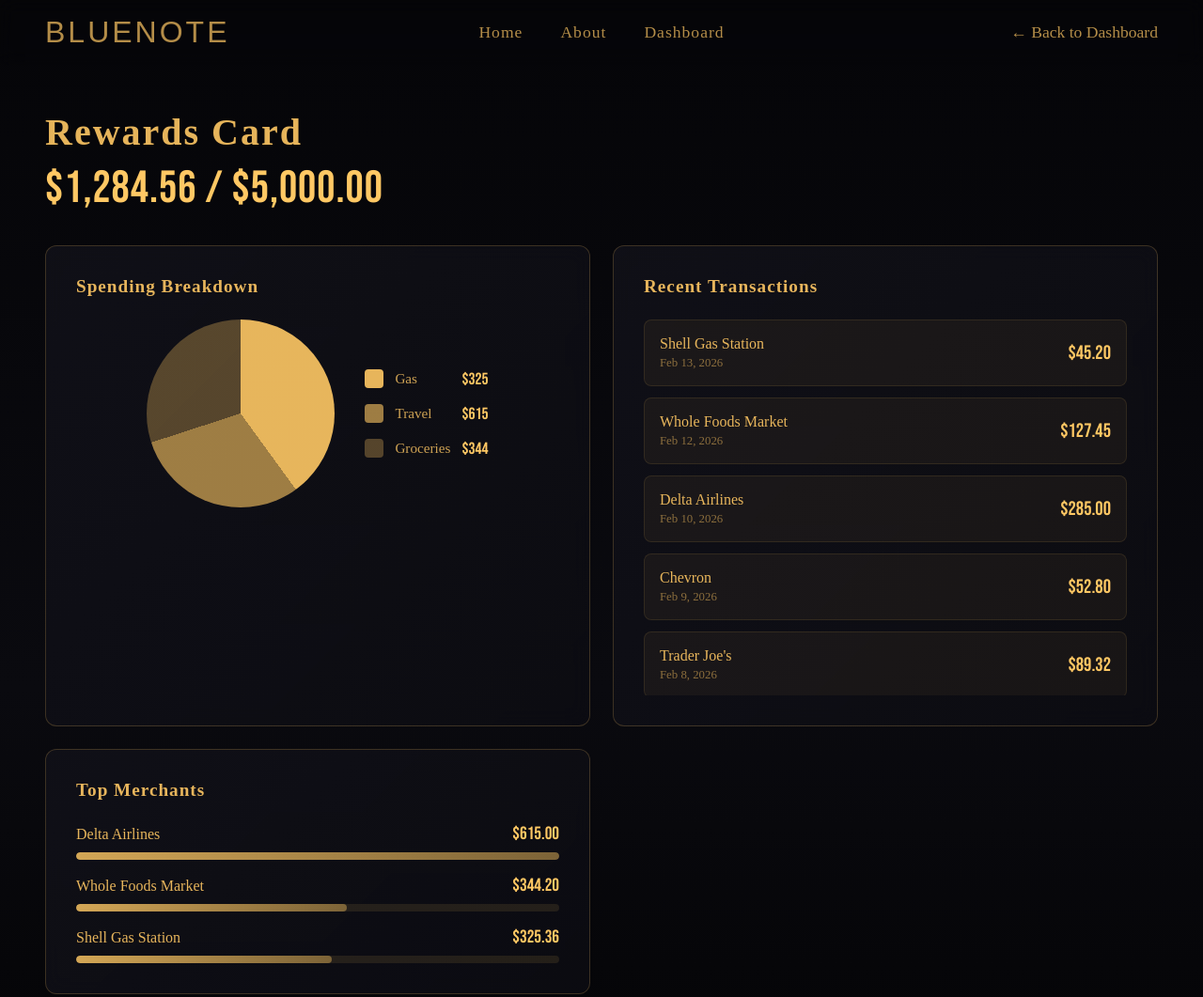
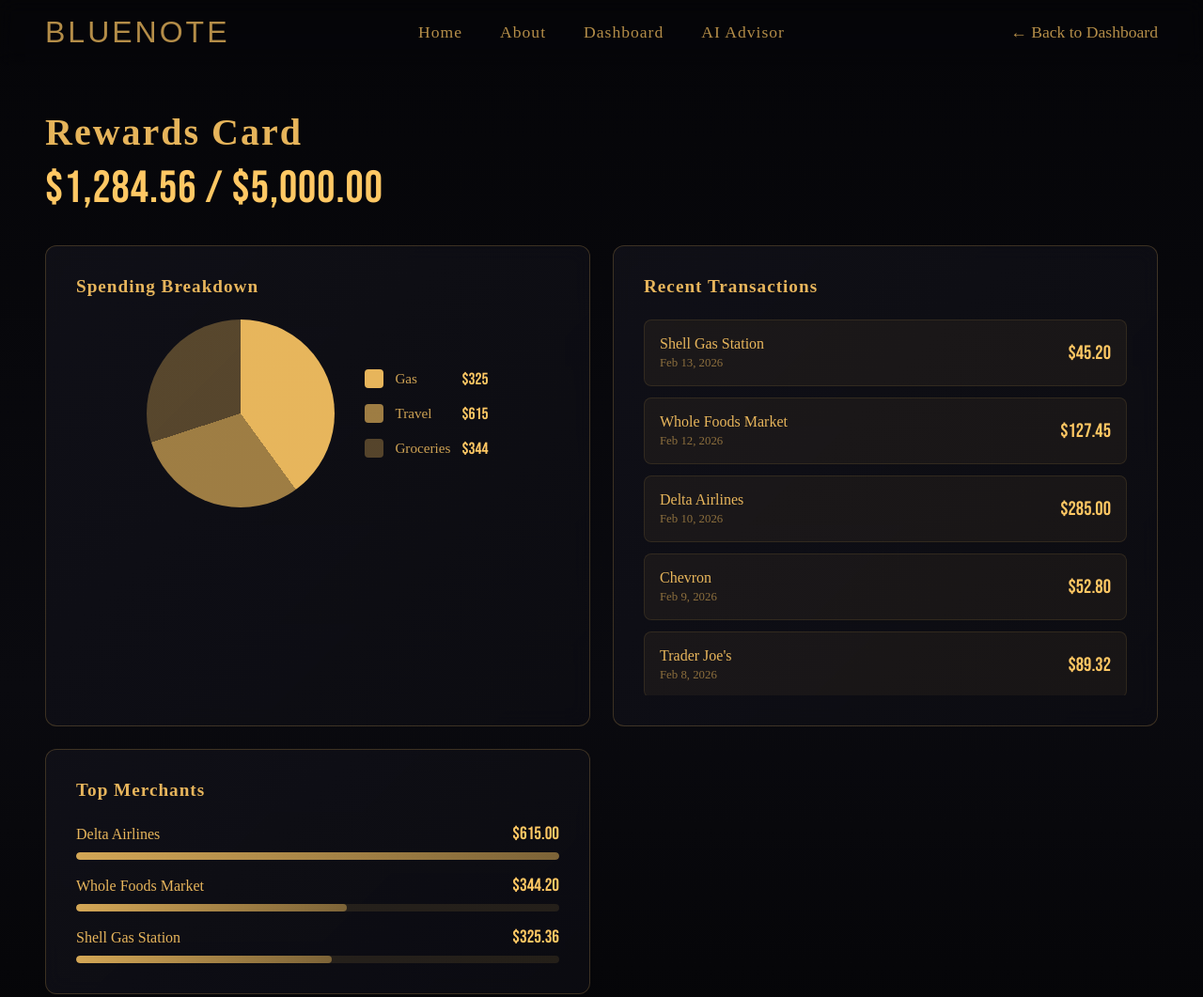
Before and after one commit to isaiahemvi/bluenote, a website: page public/account-details.html in a window 1280 px wide. Shown: the top 1061 px of the page at 94% size. Drawn offline with Linux system fonts and the light colour scheme; a web font is replaced by a local one.

Commit message:
added link to ai-advisor.html to all pages

```diff
--- a/public/account-details.html
+++ b/public/account-details.html
@@ -375,6 +375,7 @@
             <li><a href="bluenote.html">Home</a></li>
             <li><a href="#about">About</a></li>
             <li><a href="dashboard.html">Dashboard</a></li>
+            <li><a href="ai-advisor.html">AI Advisor</a></li>
         </ul>
         <a href="dashboard.html" class="back-button">← Back to Dashboard</a>
     </nav>
```
Also changed, not shown: public/dashboard.html (+1 -0 lines), public/index.html (+1 -0 lines).
